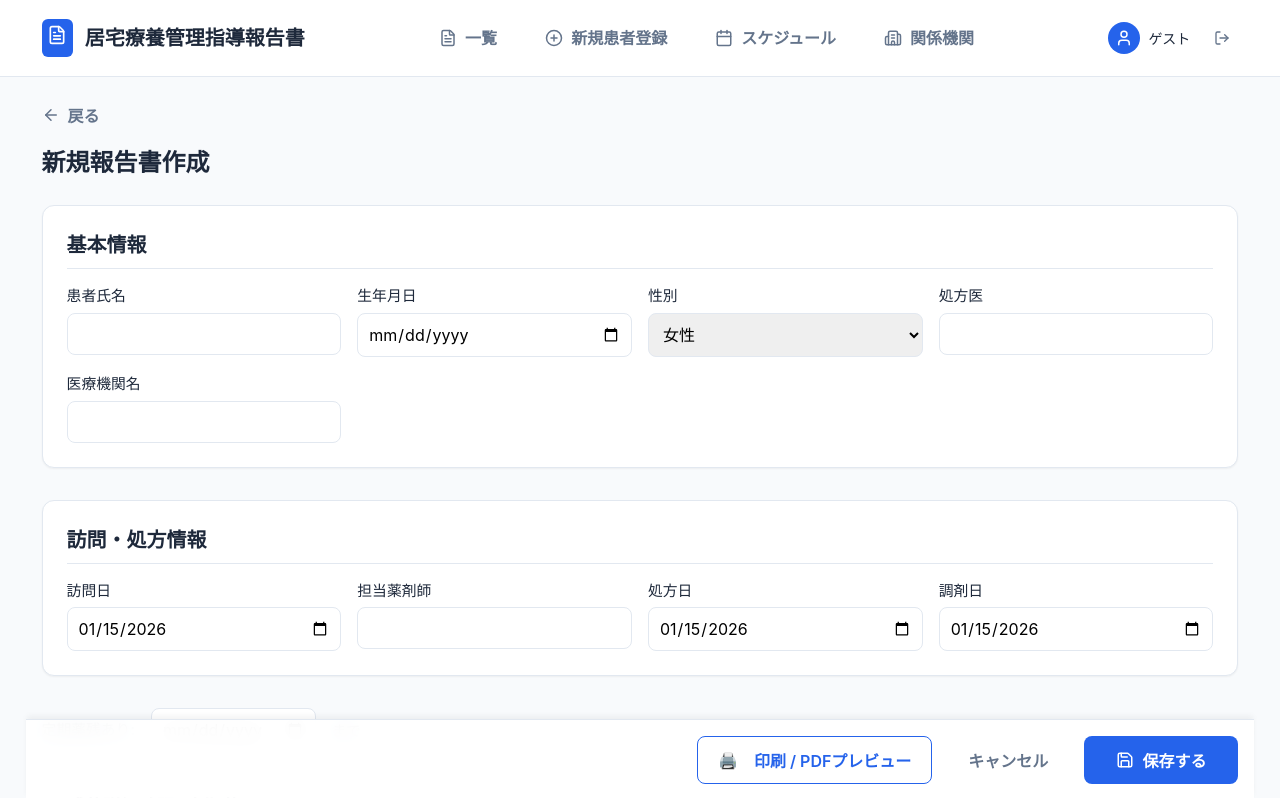
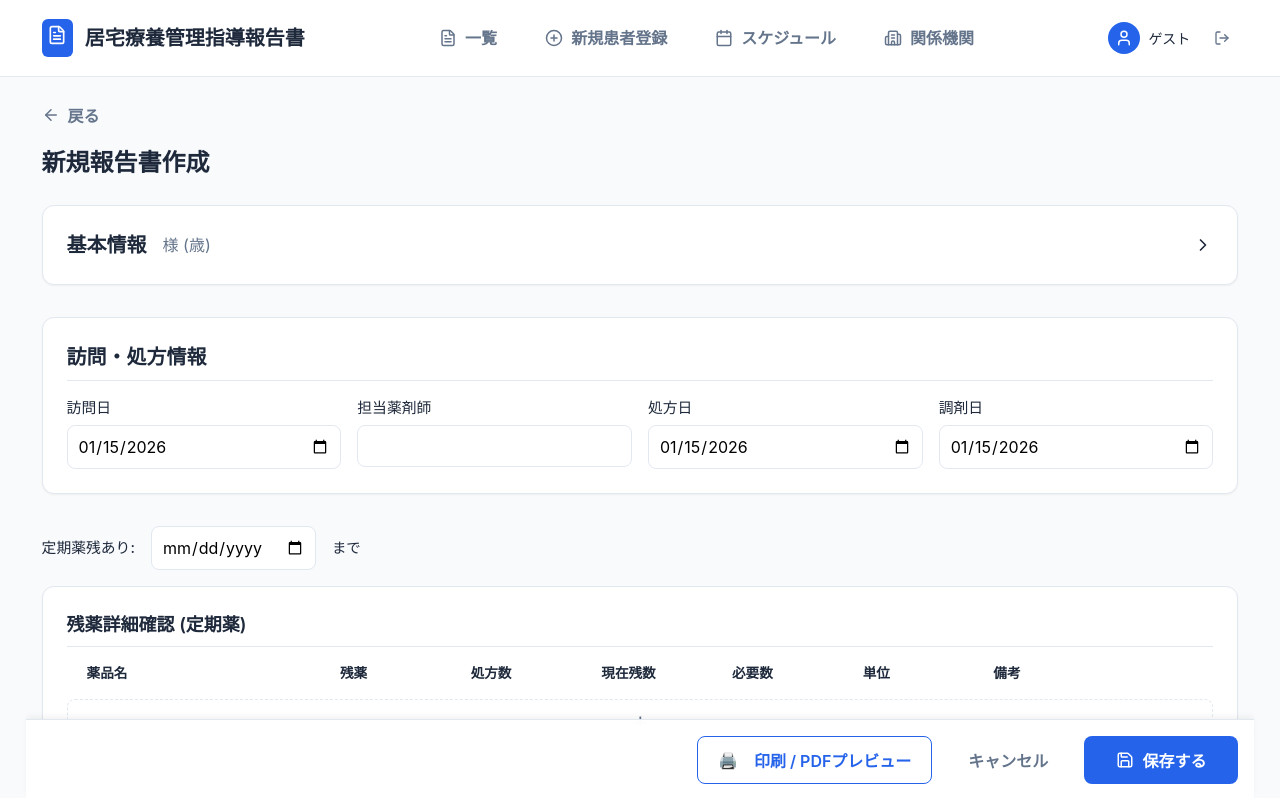
Before and after one commit to emayu323/pharmacy-inventory-report, a React (Vite) app: page /reports/new in a window 1280 px wide. Shown: the top 798 px of the page. Built offline with nearby package versions, Linux system fonts and the light colour scheme.

Commit message:
feat: Make basic info section collapsible in report edit

```diff
--- a/src/pages/ReportEdit.tsx
+++ b/src/pages/ReportEdit.tsx
@@ -1,5 +1,5 @@
 import { useNavigate, useParams, useLocation } from 'react-router-dom'
-import { ArrowLeft, Save } from 'lucide-react'
+import { ArrowLeft, Save, ChevronDown, ChevronRight } from 'lucide-react'
 import { useState, useRef, useEffect } from 'react'
 import { useReactToPrint } from 'react-to-print'
 import { ReportPrint } from '../components/ReportPrint'
@@ -40,7 +40,8 @@ export default function ReportEdit() {
     // State for form
     const [formData, setFormData] = useState(EMPTY_REPORT)
     const [drugOptions, setDrugOptions] = useState<string[]>([])
-    const [patientMemo, setPatientMemo] = useState('') // New: Patient Memo
+    const [patientMemo, setPatientMemo] = useState('')
+    const [isBasicInfoOpen, setIsBasicInfoOpen] = useState(false) // Default collapsed
     const printRef = useRef<HTMLDivElement>(null)
     const searchTimeoutRef = useRef<ReturnType<typeof setTimeout> | null>(null)
 
@@ -204,11 +205,30 @@ export default function ReportEdit() {
             >
 
                 {/* 基本情報 */}
-                <section className="card" style={{ padding: '1.5rem' }}>
-                    <h3 style={{ fontSize: '1.25rem', fontWeight: 600, marginBottom: '1rem', borderBottom: '1px solid var(--color-border)', paddingBottom: '0.5rem' }}>
+                <section className="card" style={{ padding: '0.5rem 1.5rem' }}>
+                    <div
+                        onClick={() => setIsBasicInfoOpen(!isBasicInfoOpen)}
+                        style={{
+                            display: 'flex',
+                            alignItems: 'center',
+                            justifyContent: 'space-between',
+                            cursor: 'pointer',
+                            padding: '1rem 0'
+                        }}
+                    >
+                        <h3 style={{ fontSize: '1.25rem', fontWeight: 600, margin: 0, display: 'flex', alignItems: 'center', gap: '0.5rem' }}>
                             基本情報
+                            {!isBasicInfoOpen && (
+                                <span style={{ fontSize: '1rem', fontWeight: 400, color: 'var(--color-text-muted)', marginLeft: '0.5rem' }}>
+                                    {formData.patient_name} 様 ({calculateAge(formData.patient_dob)}歳)
+                                </span>
+                            )}
                         </h3>
-                    <div className="responsive-grid" style={{ display: 'grid', gridTemplateColumns: 'repeat(auto-fit, minmax(250px, 1fr))', gap: '1rem' }}>
+                        {isBasicInfoOpen ? <ChevronDown size={20} /> : <ChevronRight size={20} />}
+                    </div>
+
+                    {isBasicInfoOpen && (
+                        <div className="responsive-grid" style={{ display: 'grid', gridTemplateColumns: 'repeat(auto-fit, minmax(250px, 1fr))', gap: '1rem', paddingBottom: '1.5rem', borderTop: '1px solid var(--color-border)', paddingTop: '1rem' }}>
                             <div>
                                 <label className="label">患者氏名</label>
                                 <input type="text" name="patient_name" className="input" required value={formData.patient_name} onChange={handleChange} />
@@ -239,6 +259,7 @@ export default function ReportEdit() {
                                 <input type="text" name="medical_institution_name" className="input" value={formData.medical_institution_name || ''} onChange={handleChange} />
                             </div>
                         </div>
+                    )}
                 </section>
 
                 {/* 訪問情報 */}
```
Lines whose indentation alone changed are shown as unchanged.
